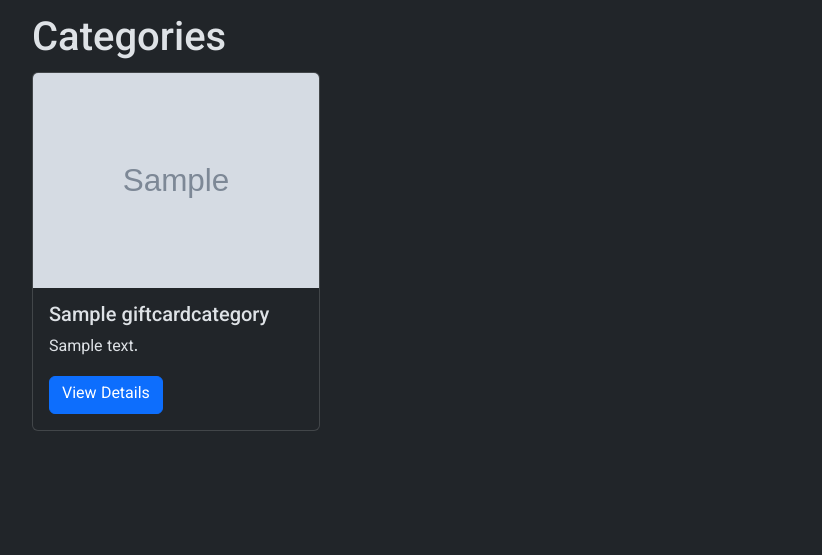
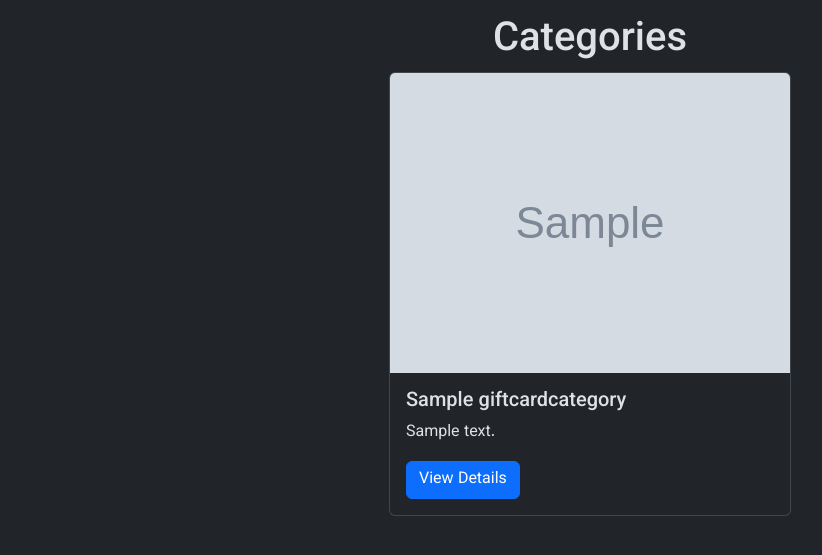
Before and after one commit to M4hbod/GiftX, a Django app: page / in a window 1280 px wide. Shown: the part 70-625 px from the top of the page, without its empty margins (50-872 px from the left). Run offline with Django 5.2, Linux system fonts and the light colour scheme; tables that the repository leaves empty hold one stand-in row (values such as "Sample post"); grey boxes marked "Sample" are stand-in pictures.

Commit message:
update categories style

```diff
--- a/core/templates/core/index.html
+++ b/core/templates/core/index.html
@@ -1,11 +1,11 @@
 {% extends 'base.html' %}
 
 {% block content %}
-    <div class="container pt-3">
+    <div class="d-flex flex-column align-items-center container pt-3">
         <h1>Categories</h1>
-        <div class="col-sm-6">
+        <div class="d-flex flex-row justify-content-center gap-3 flex-wrap">
             {% for category in gift_card_categories %}
-                <div class="card" style="width: 18rem;">
+                <div class="card" style="min-width: 18rem;">
                     <img class="card-img-top" src="{{ category.image.url }}" alt="Card image cap">
                     <div class="card-body">
                         <h5 class="card-title">{{ category.title }}</h5>
```
